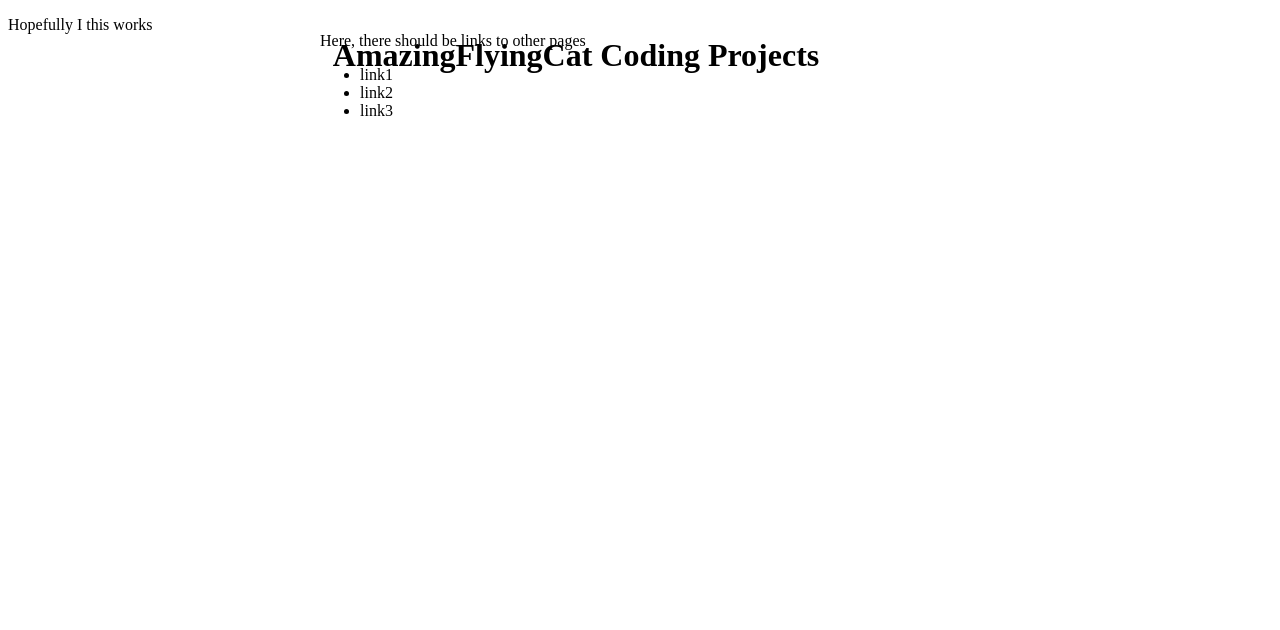
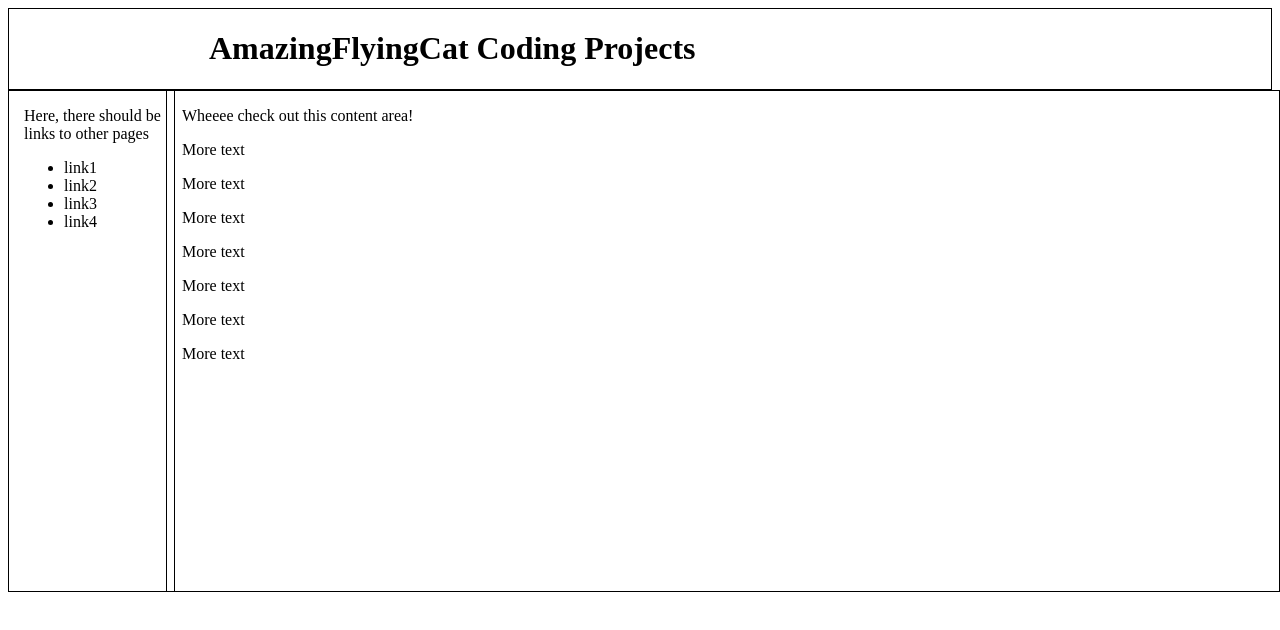
Before and after one commit to amazingflyingcat/codingprojects, a plain HTML site: page index.html in a window 1280 px wide. Drawn offline with Linux system fonts and the light colour scheme.

Commit message:
Update index.html

```diff
--- a/index.html
+++ b/index.html
@@ -2,29 +2,64 @@
 <html>
   <head>
     <meta charset="utf-8">
-    <title>Project: L Learns Coding</title>
+    <title>AmazingFlyingCat Coding Projects</title>
     <style>
+        /* for seeing the boxes of elements */
+        .box {
+          border: 1px solid black;
+        }
+
+        #titlebar {
+          position: relative;
+          left: 0px;
+          right: 0px;
+          padding-left: 200px;
+        }
+
+        #content-area {
+          position: absolute;
+          left: 166px;
+          right: 0px;
+          padding-left: 15px;
+          padding-right: 15px;
+          height: 500px;
+        }
+
         #sidebar {
-          width: 25%
-          float: left;
-          position: fixed;
-          left: 25%;
+           float: left;
+           position: relative;
+           left: 0 px;
+           width: 150px;
+           padding-left: 15px;
+           height: 500px;
         }
-        #page-title {
-          position: absolute;
-          left: 26%;
-        }
+
     </style>
   <head>
   <body>
-    <h1 id="page-title">AmazingFlyingCat Coding Projects</h1>
-    <div id="sidebar">
+    <div class="box" id="titlebar">
+        <h1>AmazingFlyingCat Coding Projects</h1>
+    </div>
+
+    <div class="box" id="sidebar">
       <p>Here, there should be links to other pages</p>
       <ul>
         <li>link1</li>
         <li>link2</li>
         <li>link3</li>
+        <li>link4</li>
     </div>
-    <p>Hopefully I this works</p>
+
+    <div class="box" id="content-area">
+    <p>Wheeee check out this content area!</p>
+    <p>More text</p>
+    <p>More text</p>
+    <p>More text</p>
+    <p>More text</p>
+    <p>More text</p>
+    <p>More text</p>
+    <p>More text</p>
+    </div>
+
   </body>
 </html>
```
